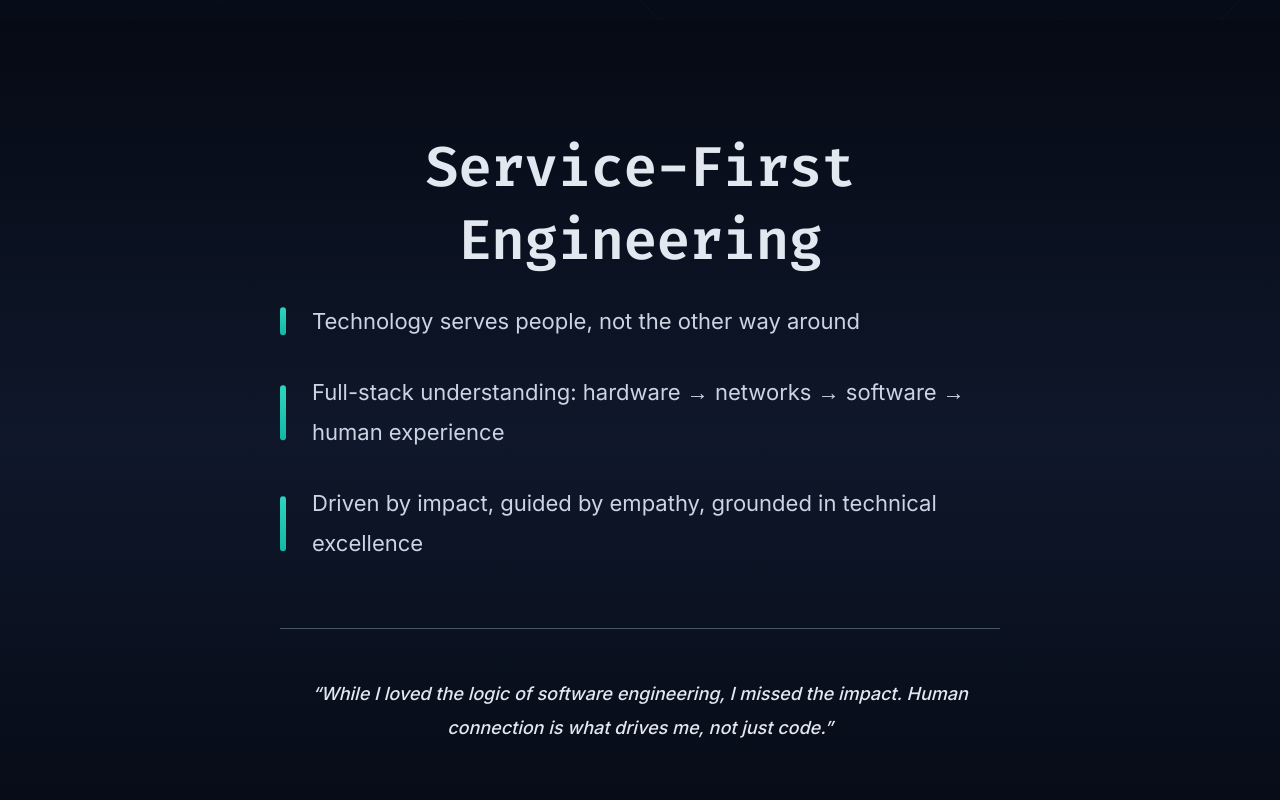
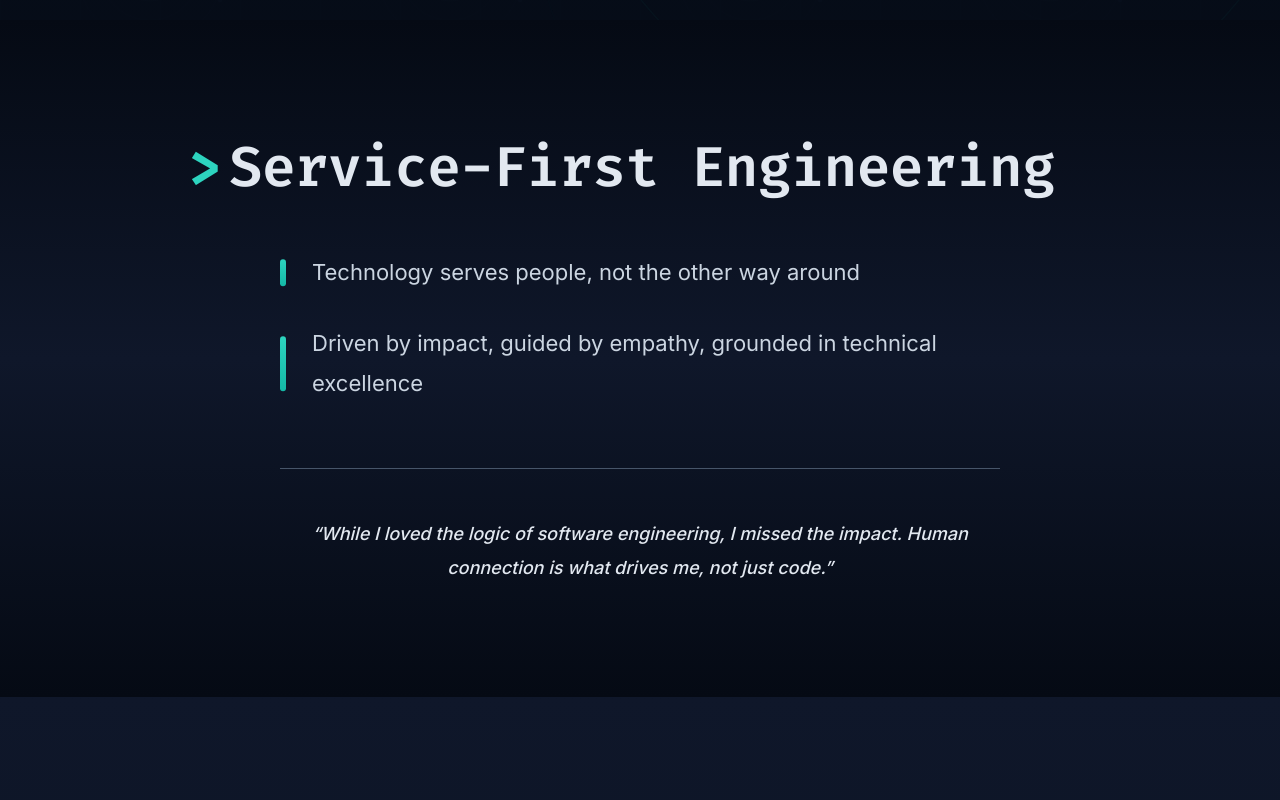
Before and after one commit to jake-edwards1/portfolio, a Next.js app: page / in a window 1280 px wide. Shown: the part 780-1580 px from the top of the page. Built offline with nearby package versions, Linux system fonts and the light colour scheme; no server answers.

Commit message:
Added typewriter effect for headers

```diff
--- a/components/Certifications.jsx
+++ b/components/Certifications.jsx
@@ -5,6 +5,7 @@ import { Box, Container, Typography, Card, CardContent, Chip } from '@mui/materi
 import { motion } from 'framer-motion';
 import { FaAward, FaNetworkWired, FaShieldAlt, FaCode } from 'react-icons/fa';
 import { MdOutlineVerified } from 'react-icons/md';
+import { TypewriterText } from '@/components/TypewriterText';
 
 const certifications = [
     {
@@ -66,7 +67,8 @@ export const Certifications = () => {
             }}
         >
             <Container maxWidth="lg">
-                <Typography
+                <TypewriterText
+                    text="Certifications & Credentials"
                     variant="h2"
                     sx={{
                         fontSize: { xs: '2.5rem', md: '3.5rem' },
@@ -75,9 +77,7 @@ export const Certifications = () => {
                         textAlign: 'center',
                         color: 'text.primary',
                     }}
-                >
-                    Certifications & Credentials
-                </Typography>
+                />
 
                 <Typography
                     variant="body1"
--- a/components/Contact.jsx
+++ b/components/Contact.jsx
@@ -6,6 +6,7 @@ import SubmitBtn from "./submit-btn";
 import toast from "react-hot-toast";
 import { Container, Box, Typography, TextField, Paper } from '@mui/material';
 import { COLORS_TOP } from "@/lib/constants";
+import { TypewriterText } from '@/components/TypewriterText';
 
 
 export const Contact = () => {
@@ -29,21 +30,16 @@ export const Contact = () => {
                 viewport={{ once: true }}
             >
                 <Box sx={{ display: 'flex', flexDirection: 'column', gap: 4 }}>
-                    <Typography
-                        component={motion.h2}
+                    <TypewriterText
+                        text="Contact Me"
                         variant="h2"
-                        initial={{opacity: 0, x: -20}}
-                        whileInView={{opacity: 1, y: 0}}
-                        transition={{duration: 0.6, delay: 0.2}}
                         sx={{
                             fontSize: { xs: '2.5rem', md: '3rem', lg: '4.5rem' },
                             fontWeight: 'bold',
                             color: 'text.primary',
                             p: 0.5,
                         }}
-                    >
-                        <Box component="span" sx={{ color: 'primary.main' }}>Contact</Box> me
-                    </Typography>
+                    />
                     <Paper
                         component={motion.div}
                         variant="glass"
--- a/components/Experience.jsx
+++ b/components/Experience.jsx
@@ -5,14 +5,15 @@ import Image from "next/image";
 import { Box, Container, Typography, Card, CardContent, Chip, Collapse, IconButton } from '@mui/material';
 import { motion, AnimatePresence } from 'framer-motion';
 import { FiChevronDown, FiChevronUp } from 'react-icons/fi';
-import webAdmin from "@/assets/qwa.png"
+import webAdmin from "@/assets/qwa.png";
+import { TypewriterText } from '@/components/TypewriterText';
 
 // Career Timeline - Add your job history here
 const jobHistory = [
     {
         id: 1,
-        title: "Support Tech III",
-        company: "Revenue Cycle Management",
+        title: "Support Tech III, Revenue Cycle Management",
+        company: "Henry Schein One",
         period: "2024 - Present",
         shortDescription: "Advanced technical support for enterprise revenue cycle systems",
         fullDescription: "Providing tier 3 technical support for complex revenue cycle management systems, troubleshooting critical issues, and ensuring system reliability for healthcare billing operations.",
@@ -51,7 +52,7 @@ const jobHistory = [
     {
         id: 3,
         title: "Support Tech I - II",
-        company: "Revenue Cycle Management",
+        company: "Henry Schein One",
         period: "2020 - 2022",
         shortDescription: "Technical support for healthcare billing systems and end users",
         fullDescription: "Provided frontline and intermediate technical support for revenue cycle management systems, assisting healthcare providers with billing operations and system issues.",
@@ -123,7 +124,8 @@ export const Experience = () => {
             }}
         >
             <Container maxWidth="lg">
-                <Typography
+                <TypewriterText
+                    text="Experience"
                     variant="h2"
                     sx={{
                         fontSize: { xs: '2.5rem', md: '3.5rem' },
@@ -132,9 +134,7 @@ export const Experience = () => {
                         textAlign: 'center',
                         color: 'text.primary',
                     }}
-                >
-                    Experience
-                </Typography>
+                />
 
                 <Typography
                     variant="body1"
--- a/components/Philosophy.jsx
+++ b/components/Philosophy.jsx
@@ -3,6 +3,7 @@
 import React from 'react';
 import { Box, Container, Typography } from '@mui/material';
 import { motion } from 'framer-motion';
+import { TypewriterText } from '@/components/TypewriterText';
 
 export const Philosophy = () => {
     const principles = [
@@ -10,10 +11,10 @@ export const Philosophy = () => {
             id: 1,
             text: "Technology serves people, not the other way around",
         },
-        {
-            id: 2,
-            text: "Full-stack understanding: hardware → networks → software → human experience",
-        },
+        // {
+        //     id: 2,
+        //     text: "Full-stack understanding: hardware → networks → software → human experience",
+        // },
         {
             id: 3,
             text: "Driven by impact, guided by empathy, grounded in technical excellence",
@@ -37,22 +38,16 @@ export const Philosophy = () => {
                     }}
                 >
                     {/* Section Title */}
-                    <Typography
+                    <TypewriterText
+                        text="Service-First Engineering"
                         variant="h2"
-                        component={motion.h2}
-                        initial={{ opacity: 0, y: -20 }}
-                        whileInView={{ opacity: 1, y: 0 }}
-                        viewport={{ once: true }}
-                        transition={{ duration: 0.6 }}
                         sx={{
                             fontSize: { xs: '2.5rem', md: '3.5rem' },
                             fontWeight: 600,
                             mb: 3,
                             color: 'text.primary',
                         }}
-                    >
-                        Service-First Engineering
-                    </Typography>
+                    />
 
                     {/* Subtitle */}
                     {/*<Typography*/}
--- a/components/TechnicalCapabilities.jsx
+++ b/components/TechnicalCapabilities.jsx
@@ -5,6 +5,7 @@ import { Box, Container, Typography, Accordion, AccordionSummary, AccordionDetai
 import { motion } from 'framer-motion';
 import { MdExpandMore } from 'react-icons/md';
 import { FaServer, FaNetworkWired, FaShieldAlt, FaCode, FaTools, FaDatabase } from 'react-icons/fa';
+import { TypewriterText } from '@/components/TypewriterText';
 
 const capabilities = [
     {
@@ -107,7 +108,8 @@ export const TechnicalCapabilities = () => {
             }}
         >
             <Container maxWidth="lg">
-                <Typography
+                <TypewriterText
+                    text="Technical Capabilities"
                     variant="h2"
                     sx={{
                         fontSize: { xs: '2.5rem', md: '3.5rem' },
@@ -116,9 +118,7 @@ export const TechnicalCapabilities = () => {
                         textAlign: 'center',
                         color: 'text.primary',
                     }}
-                >
-                    Technical Capabilities
-                </Typography>
+                />
 
                 <Typography
                     variant="body1"
--- /dev/null
+++ b/components/TypewriterText.jsx
@@ -0,0 +1,146 @@
+"use client"
+
+import React, { useState } from 'react';
+import { Box, Typography } from '@mui/material';
+import { motion, useInView } from 'framer-motion';
+
+/**
+ * TypewriterText Component
+ * Creates a command-line typewriter effect when scrolled into view
+ *
+ * @param {string} text - The text to type out
+ * @param {object} sx - MUI sx prop for styling
+ * @param {string} variant - MUI Typography variant (default: "h2")
+ * @param {number} delay - Delay before typing starts in seconds (default: 0.3)
+ * @param {number} speed - Speed of typing in seconds per character (default: 0.05)
+ */
+export const TypewriterText = ({
+    text,
+    sx = {},
+    variant = "h2",
+    delay = 0.3,
+    speed = 0.05,
+    showPrompt = true
+}) => {
+    const ref = React.useRef(null);
+    const isInView = useInView(ref, { once: true, margin: "-100px" });
+    const [hasTyped, setHasTyped] = useState(false);
+
+    React.useEffect(() => {
+        if (isInView && !hasTyped) {
+            setHasTyped(true);
+        }
+    }, [isInView, hasTyped]);
+
+    const promptVariants = {
+        hidden: { opacity: 0 },
+        visible: {
+            opacity: 1,
+            transition: {
+                duration: 0.1,
+                delay: delay,
+            }
+        }
+    };
+
+    const containerVariants = {
+        hidden: { opacity: 1 },
+        visible: {
+            opacity: 1,
+            transition: {
+                staggerChildren: speed,
+                delayChildren: delay + 0.2,
+            }
+        }
+    };
+
+    const charVariants = {
+        hidden: { opacity: 0 },
+        visible: {
+            opacity: 1,
+            transition: {
+                duration: 0.1,
+            }
+        }
+    };
+
+    const cursorVariants = {
+        blink: {
+            opacity: [1, 1, 0, 0],
+            transition: {
+                duration: 1,
+                repeat: Infinity,
+                repeatDelay: 0,
+            }
+        }
+    };
+
+    return (
+        <Box
+            ref={ref}
+            sx={{
+                display: 'flex',
+                alignItems: 'center',
+                justifyContent: 'center',
+                ...sx,
+            }}
+        >
+            <Typography
+                variant={variant}
+                component="div"
+                sx={{
+                    display: 'flex',
+                    alignItems: 'center',
+                    fontFamily: 'var(--font-fira-code), "Fira Code", monospace',
+                    ...sx,
+                }}
+            >
+                {/* Command prompt */}
+                {showPrompt && (
+                    <motion.span
+                        variants={promptVariants}
+                        initial="hidden"
+                        animate={hasTyped ? "visible" : "hidden"}
+                        style={{
+                            color: '#2DD4BF',
+                            marginRight: '0.5rem',
+                            fontWeight: 700,
+                        }}
+                    >
+                        &gt;
+                    </motion.span>
+                )}
+
+                {/* Typed text */}
+                <motion.span
+                    variants={containerVariants}
+                    initial="hidden"
+                    animate={hasTyped ? "visible" : "hidden"}
+                    style={{ display: 'inline-flex' }}
+                >
+                    {text.split('').map((char, index) => (
+                        <motion.span
+                            key={`${char}-${index}`}
+                            variants={charVariants}
+                        >
+                            {char === ' ' ? '\u00A0' : char}
+                        </motion.span>
+                    ))}
+                </motion.span>
+
+                {/* Blinking cursor */}
+                <motion.span
+                    variants={cursorVariants}
+                    animate={hasTyped ? "blink" : "hidden"}
+                    style={{
+                        color: '#2DD4BF',
+                        marginLeft: '0.25rem',
+                        fontWeight: 700,
+                    }}
+                >
+                    _
+                </motion.span>
+            </Typography>
+        </Box>
+    );
+};
```
